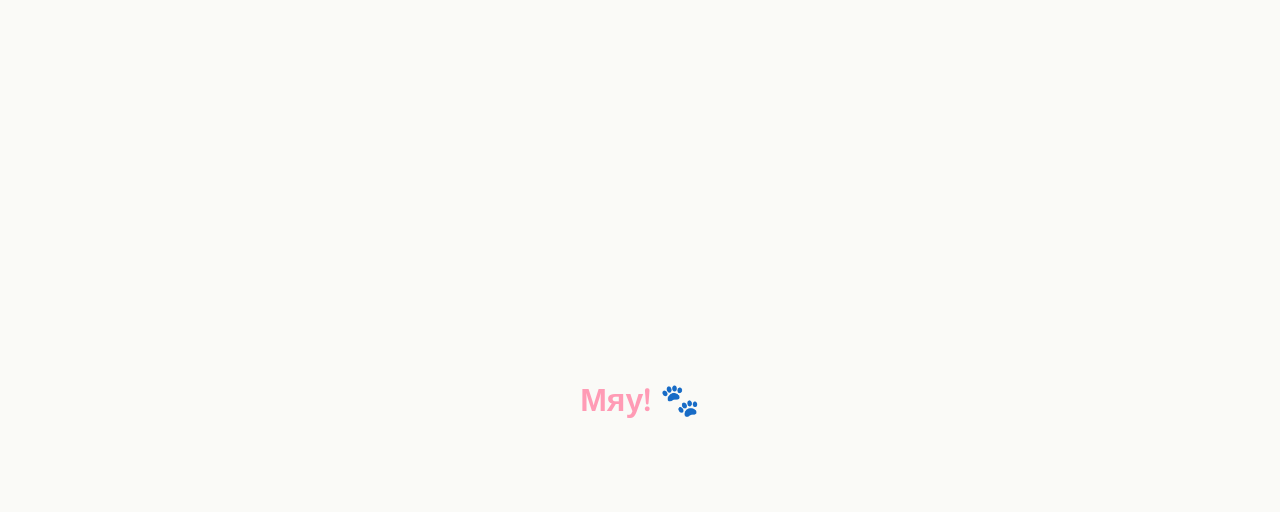
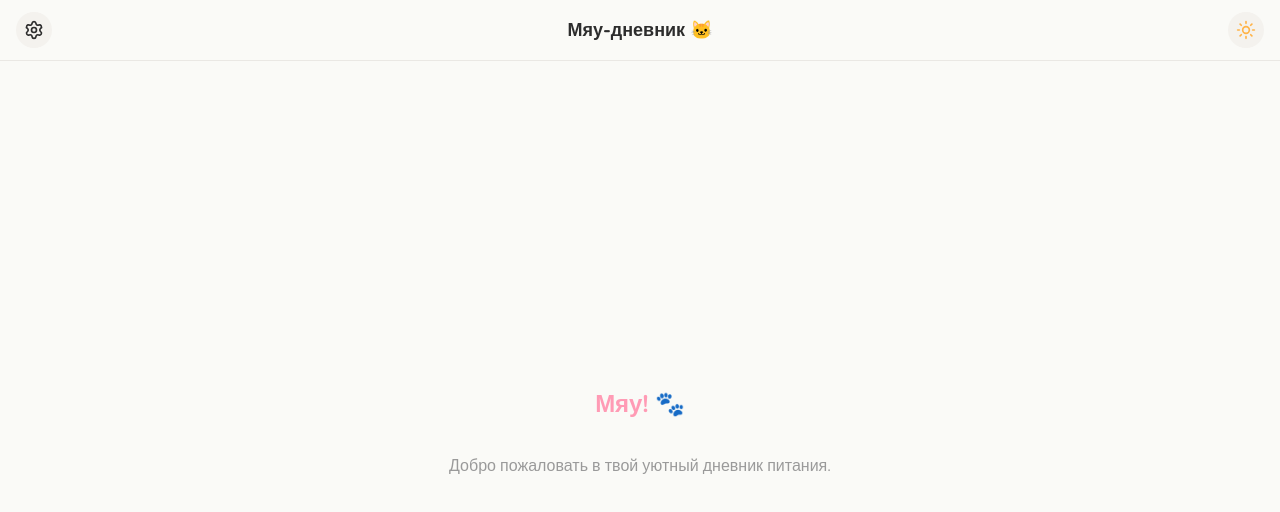
Before and after one commit to MrHoustonOff/meow_food, a React (Vite) app: page / in a window 1280 px wide. Shown: the top 512 px of the page. Built offline with nearby package versions, Linux system fonts and the light colour scheme.

Commit message:
Добавление управления темой и компонента Header

```diff
--- a/package.json
+++ b/package.json
@@ -4,7 +4,7 @@
   "version": "0.0.0",
   "type": "module",
   "scripts": {
-    "dev": "vite",
+    "dev": "vite --host",
     "build": "vite build",
     "lint": "eslint .",
     "preview": "vite preview"
--- a/src/App.jsx
+++ b/src/App.jsx
@@ -1,9 +1,28 @@
+import React from 'react';
+import Header from './components/Header';
+
 function App() {
   return (
-    <div style={{ display: 'flex', justifyContent: 'center', alignItems: 'center', height: '100vh' }}>
-      <h1 style={{ color: 'var(--accent)' }}>Мяу! 🐾</h1>
-    </div>
-  )
+    <>
+      <Header />
+      <main style={styles.main}>
+        <h2 style={{ color: 'var(--accent)' }}>Мяу! 🐾</h2>
+        <p style={{ color: 'var(--text-muted)' }}>Добро пожаловать в твой уютный дневник питания.</p>
+      </main>
+    </>
+  );
 }
 
-export default App
+const styles = {
+  main: {
+    flex: 1,
+    display: 'flex',
+    flexDirection: 'column',
+    justifyContent: 'center',
+    alignItems: 'center',
+    padding: '20px',
+    textAlign: 'center',
+  },
+};
+
+export default App;
--- /dev/null
+++ b/src/components/Header.jsx
@@ -0,0 +1,66 @@
+import React from 'react';
+import { Settings, Sun, Moon } from 'lucide-react';
+import { useTheme } from '../hooks/useTheme';
+
+const Header = () => {
+  const { theme, toggleTheme } = useTheme();
+
+  return (
+    <header style={styles.header}>
+      <button style={styles.iconButton} onClick={() => console.log('Open Settings')}>
+        <Settings size={20} color="var(--text)" />
+      </button>
+
+      <h1 style={styles.title}>Мяу-дневник 🐱</h1>
+
+      <button style={styles.iconButton} onClick={toggleTheme}>
+        {theme === 'light' ? (
+          <Sun size={20} color="var(--accent-2)" style={styles.sunIcon} />
+        ) : (
+          <Moon size={20} color="var(--accent)" style={styles.moonIcon} />
+        )}
+      </button>
+    </header>
+  );
+};
+
+const styles = {
+  header: {
+    display: 'flex',
+    justifyContent: 'space-between',
+    alignItems: 'center',
+    padding: '12px 16px',
+    position: 'sticky',
+    top: 0,
+    backgroundColor: 'var(--bg)',
+    backdropFilter: 'blur(20px)',
+    WebkitBackdropFilter: 'blur(20px)',
+    zIndex: 100,
+    borderBottom: '1px solid var(--border)',
+  },
+  title: {
+    fontSize: '18px',
+    fontWeight: 800,
+    margin: 0,
+    color: 'var(--text)',
+  },
+  iconButton: {
+    width: '36px',
+    height: '36px',
+    borderRadius: '18px',
+    backgroundColor: 'var(--surface-2)',
+    display: 'flex',
+    justifyContent: 'center',
+    alignItems: 'center',
+    transition: 'transform 200ms var(--transition-base)',
+    border: 'none',
+  },
+  sunIcon: {
+    animation: 'rotateScale 400ms var(--transition-base)',
+  },
+  moonIcon: {
+    animation: 'appearScale 400ms var(--transition-base)',
+  },
+};
+
+export default Header;
--- /dev/null
+++ b/src/hooks/useTheme.js
@@ -0,0 +1,18 @@
+import { useState, useEffect } from 'react';
+
+export const useTheme = () => {
+  const [theme, setTheme] = useState(() => {
+    return localStorage.getItem('myau_theme') || 'light';
+  });
+
+  useEffect(() => {
+    document.documentElement.setAttribute('data-theme', theme);
+    localStorage.setItem('myau_theme', theme);
+  }, [theme]);
+
+  const toggleTheme = () => {
+    setTheme((prev) => (prev === 'light' ? 'dark' : 'light'));
+  };
+
+  return { theme, toggleTheme };
+};
--- a/src/index.css
+++ b/src/index.css
@@ -70,3 +70,13 @@ input, textarea {
   0% { transform: scale(0.9); opacity: 0; }
   100% { transform: scale(1); opacity: 1; }
 }
+
+@keyframes rotateScale {
+  0% { transform: rotate(-90deg) scale(0); opacity: 0; }
+  100% { transform: rotate(0) scale(1); opacity: 1; }
+}
+
+@keyframes appearScale {
+  0% { transform: scale(0); opacity: 0; }
+  100% { transform: scale(1); opacity: 1; }
+}
```
